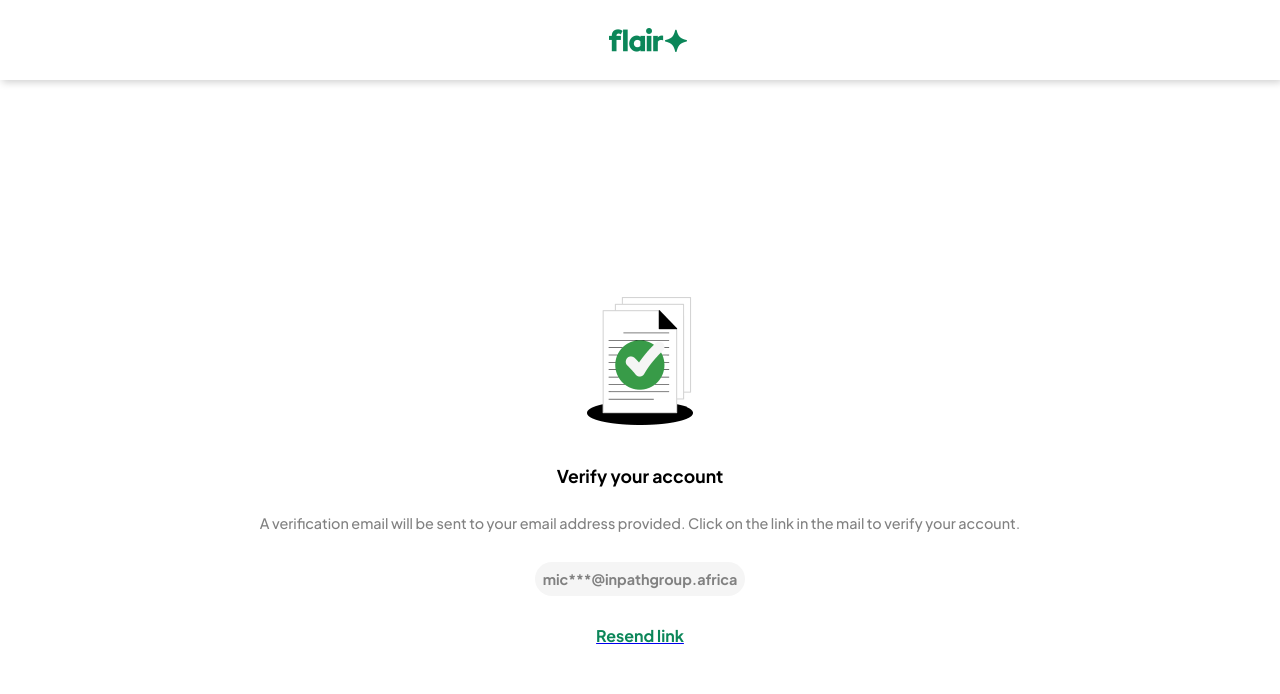
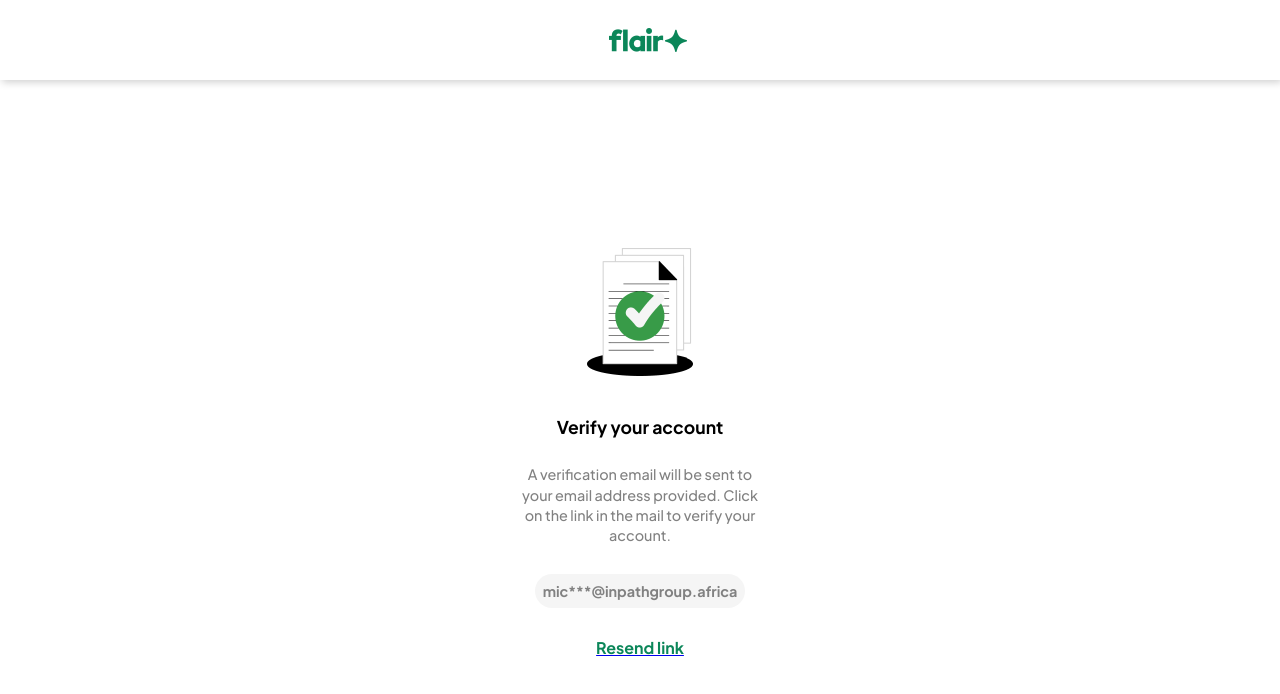
Before and after one commit to nkweku66/flair_inpath_project, a React (Vite) app: page /verification in a window 1280 px wide. Shown: the top 694 px of the page. Built offline with nearby package versions, Linux system fonts and the light colour scheme.

Commit message:
update verification styles

```diff
--- a/src/pages/verification/Verification.styles.ts
+++ b/src/pages/verification/Verification.styles.ts
@@ -14,7 +14,7 @@ const Wrapper = styled.div`
     }
 
     @media screen and (min-width: 1024px) {
-        padding: 136-mpx 517px 374px 517px;
+        padding: 120px 517px 374px 517px;
     }
 `
 
```
